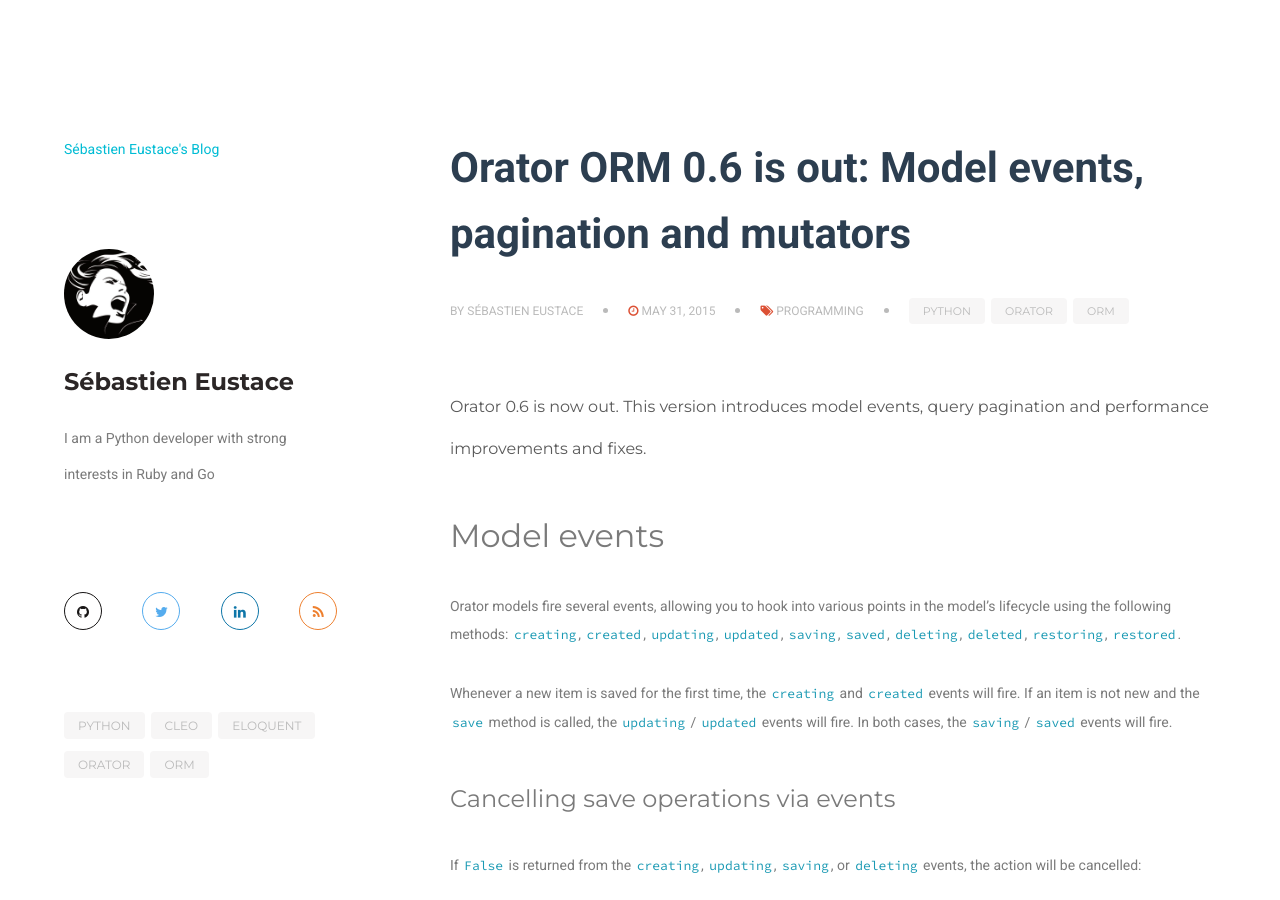
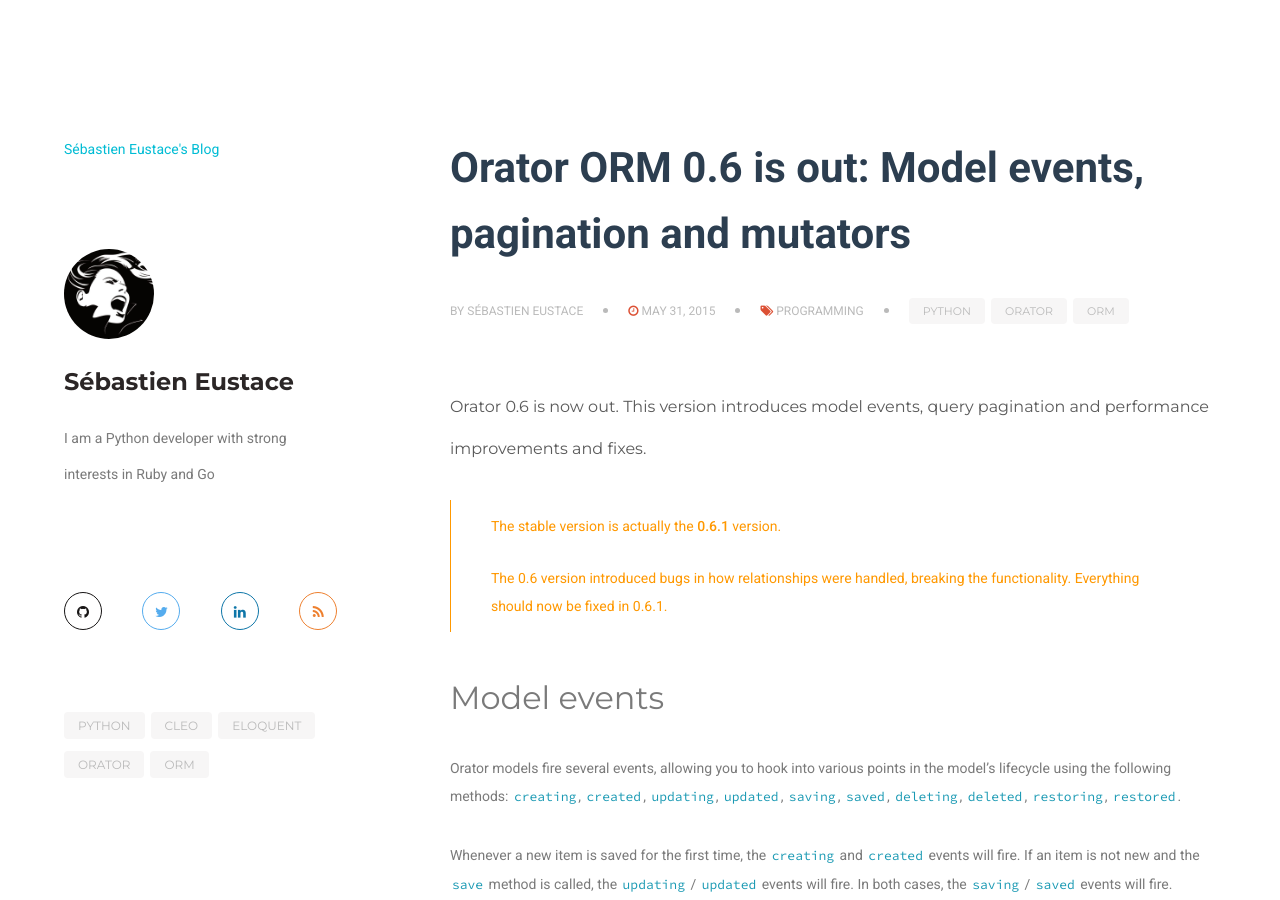
Before and after one commit to sdispater/sdispater.github.io, a Jekyll site: the page built from _posts/2015-05-31-orator-python-orm-0-6-is-out-model-events-pagination.md, in a window 1280 px wide and 900 px high. Built offline with Jekyll 4.4.1, drawn with Linux system fonts in a browser that asks for light colours; nearby versions of some CDN libraries; comment, search, counter and statistics services are not loaded.

Commit message:
Updates post

```diff
--- a/_posts/2015-05-31-orator-python-orm-0-6-is-out-model-events-pagination.md
+++ b/_posts/2015-05-31-orator-python-orm-0-6-is-out-model-events-pagination.md
@@ -7,6 +7,11 @@
 ---
 
 Orator 0.6 is now out. This version introduces model events, query pagination and performance improvements and fixes.
+
+<div class="warning">
+<p>The stable version is actually the <strong>0.6.1</strong> version.</p>
+<p>The 0.6 version introduced bugs in how relationships were handled, breaking the functionality. Everything should now be fixed in 0.6.1.</p>
+</div>
 
 ## Model events
 
```
